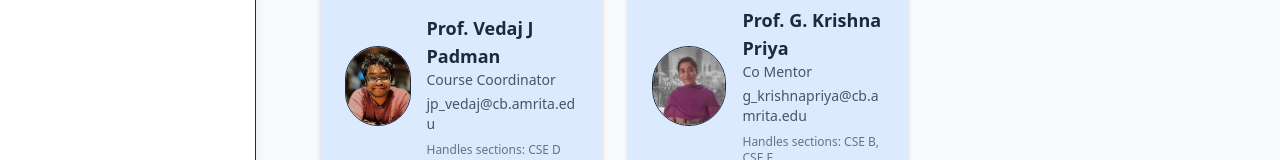
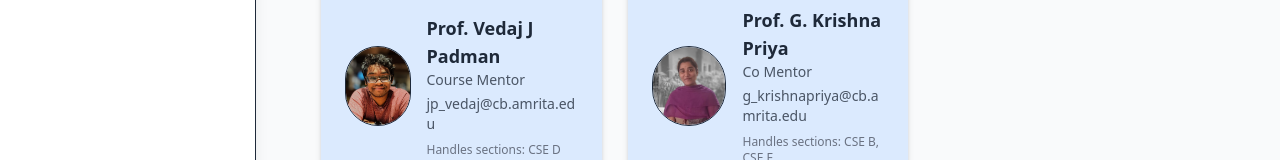
Before and after one commit to Dhaksana/se_course_website, an Angular app: page /staff in a window 1280 px wide. Shown: the part 304-464 px from the top of the page. Built offline with nearby package versions, Linux system fonts and the light colour scheme.

Commit message:
Coordinator->Mentor

```diff
--- a/src/app/staff/staff.ts
+++ b/src/app/staff/staff.ts
@@ -27,7 +27,7 @@ export class Staff {
   coordinators: StaffMember[] = [
     {
       name: 'Prof. Vedaj J Padman',
-      role: 'Course Coordinator',
+      role: 'Course Mentor',
       email: 'jp_vedaj@cb.amrita.edu',
       photoUrl: '/staff/vedaj_jp.jpeg',
       sectionCodes: ['CSE D']
```
